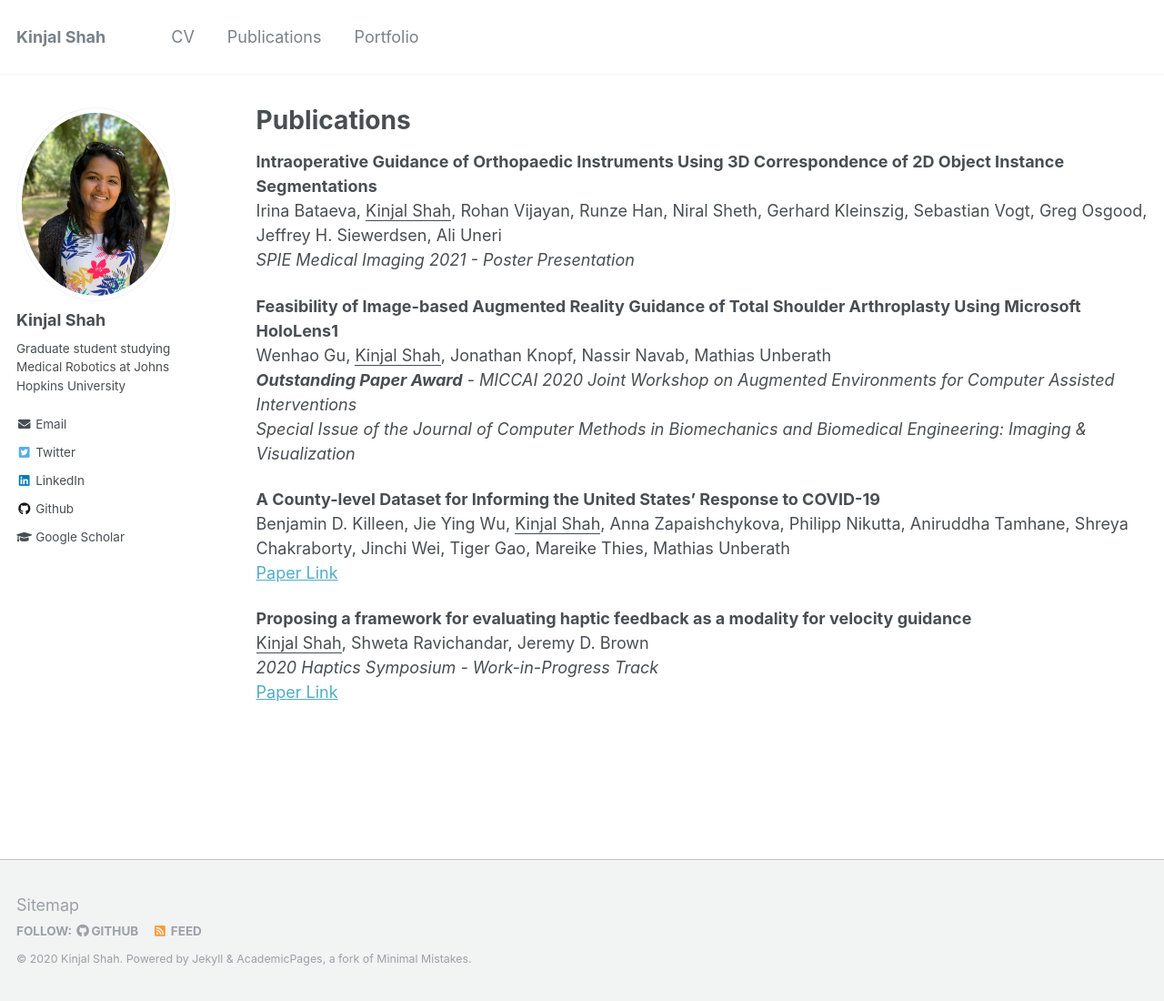
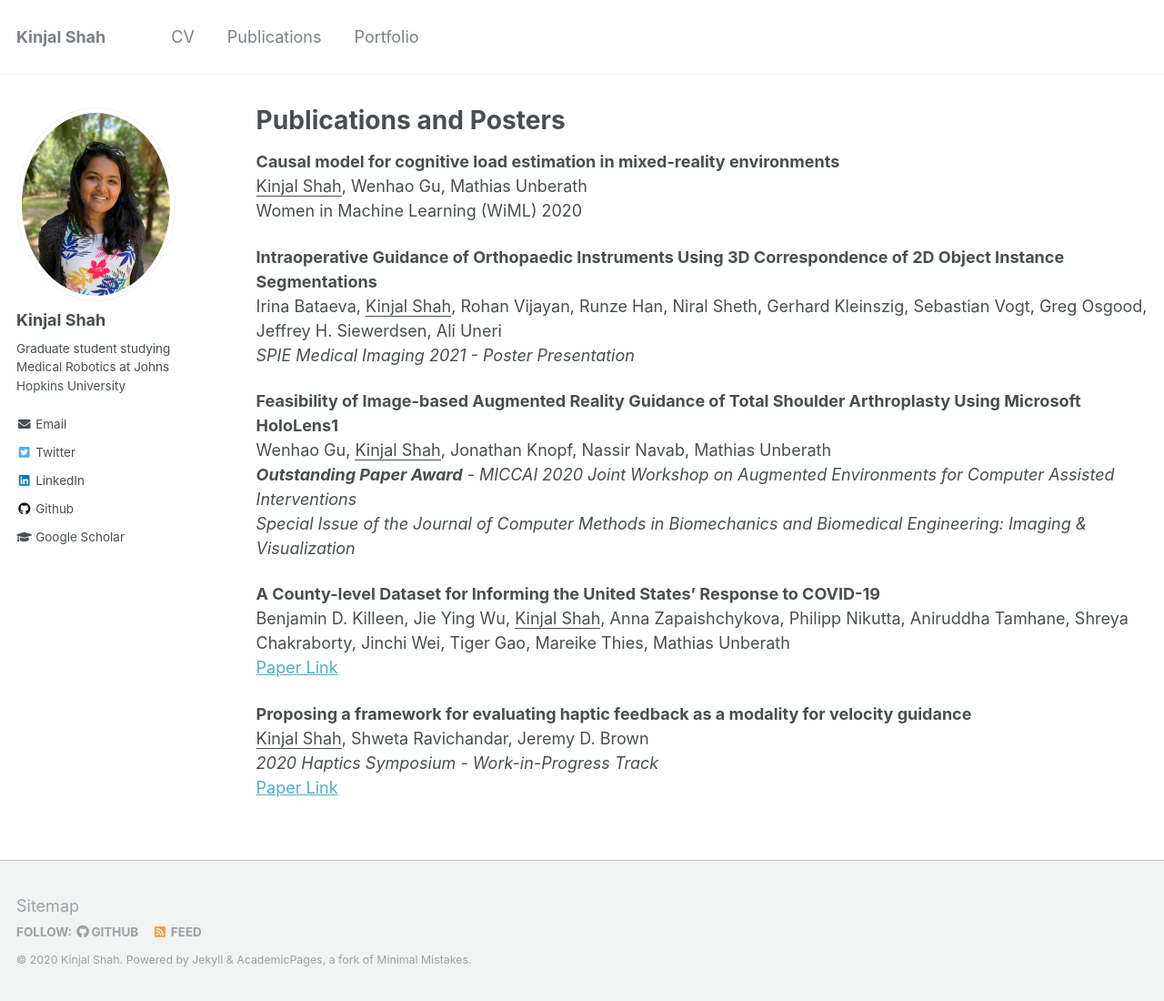
Before and after one commit to kinjmshah/kinjmshah.github.io, a Jekyll site: the page built from _pages/publications.md, in a window 1280 px wide and 1100 px high. Shown: the whole window at 91% size. Built offline with Jekyll 4.4.1, drawn with Linux system fonts in a browser that asks for light colours.

Commit message:
Update publications.md

```diff
--- a/_pages/publications.md
+++ b/_pages/publications.md
@@ -1,9 +1,13 @@
 ---
 layout: archive
-title: "Publications"
+title: "Publications and Posters"
 permalink: /publications/
 author_profile: true
 ---
+
+**Causal model for cognitive load estimation in mixed-reality environments**
+<ins>Kinjal Shah</ins>, Wenhao Gu, Mathias Unberath
+Women in Machine Learning (WiML) 2020
 
 **Intraoperative Guidance of Orthopaedic Instruments Using 3D Correspondence of 2D Object Instance Segmentations**
 Irina Bataeva, <ins>Kinjal Shah</ins>, Rohan Vijayan, Runze Han, Niral Sheth, Gerhard Kleinszig, Sebastian Vogt, Greg Osgood, Jeffrey H. Siewerdsen, Ali Uneri
```
